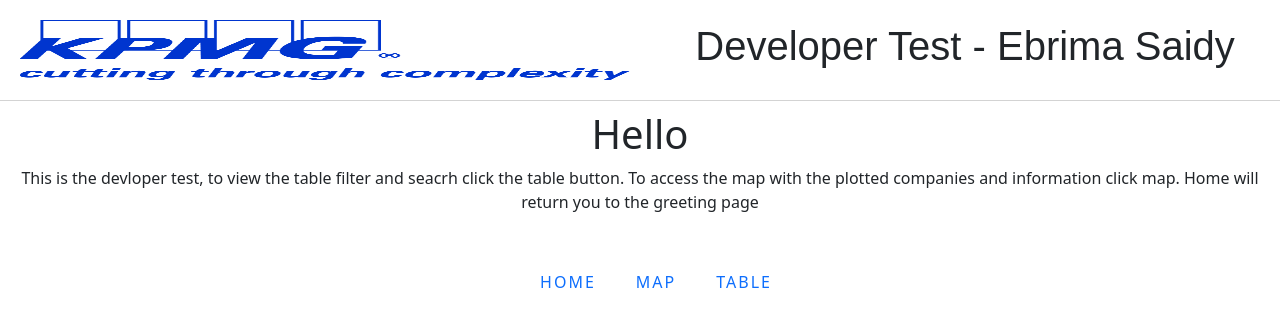
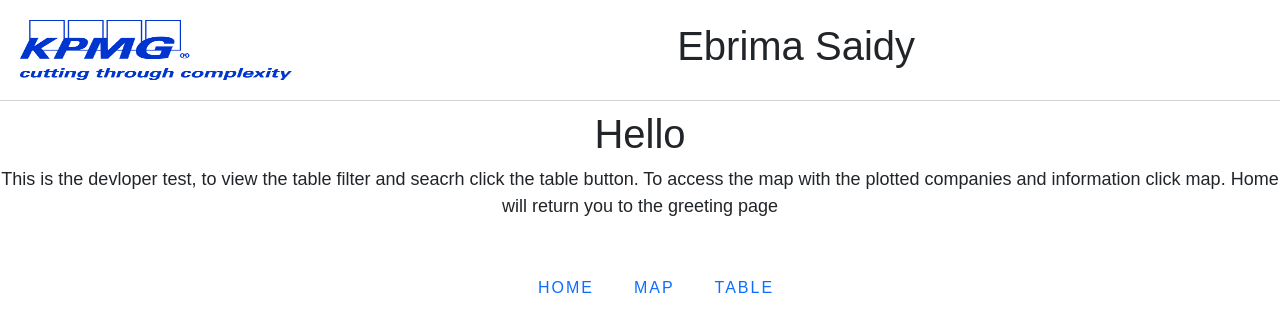
Before and after one commit to BURAMAS/kpmg-dev-test, a React (Create React App) app: page / in a window 1280 px wide. Shown: the top 332 px of the page. Built offline with nearby package versions, Linux system fonts and the light colour scheme.

Commit message:
Resizing For Screens & Descriptions

```diff
--- a/src/components/Greeting.js
+++ b/src/components/Greeting.js
@@ -1,5 +1,3 @@
-import { NavLink } from "react-router-dom";
-import { Link } from "react-router-dom";
 import styled from "styled-components";
 import Header from "./Header";
 import Navigator from "./Navigator";
@@ -11,6 +9,7 @@ display: inline-block;
 margin-top: 110px;
 text-align: center;
 justify-content: center;
+font-size: large;
 
 `
 
--- a/src/components/Header.js
+++ b/src/components/Header.js
@@ -25,13 +25,22 @@ h1{
     font-family: sans-serif;
     width: 100%;
 }
+
+@media only screen and (min-width: 768px) {
+
+    .image{
+        height: 100px;
+        width: 400px;
+}
+
+}
 `
 
 export default function Header(){
     return(
     <HeaderStyle>
-        <img src={logo} height={100}/>
-        <h1>Developer Test - Ebrima Saidy</h1>
+        <img src={logo} height={100} className='image'/>
+        <h1 className='writing'>Ebrima Saidy</h1>
     </HeaderStyle>
 
     )
--- a/src/components/Map.js
+++ b/src/components/Map.js
@@ -12,6 +12,11 @@ const MapStyle = styled.div`
 display: flex;
 margin-top: 80px;
 z-index: 3;
+
+`
+const InfoStyle = styled.div`
+margin-top:100px;
+font-size: large;
 `
 const dataUrl = "https://run.mocky.io/v3/7cb595ed-2882-4dc7-8179-d38d0b9c9d13";
 
@@ -42,6 +47,13 @@ export default function Map() {
     return(
         <>
         <Header/>
+        <InfoStyle>
+        <h1>Map Page</h1>
+        <p>This is the map page zoom out to see more of the plotted
+            companies. click on them to find out exactly what company
+            they are and information on them
+        </p>
+        </InfoStyle>
 
         <MapStyle>
 
--- a/src/components/Navigator.js
+++ b/src/components/Navigator.js
@@ -19,6 +19,11 @@ li{
         text-decoration: none;
         padding: 20px;
         letter-spacing: 2px;
+
+        &:hover{
+            background-color: orange;
+            transition: 1.5s ease;
+        }
 
     }
 }
--- a/src/components/Table.js
+++ b/src/components/Table.js
@@ -8,6 +8,39 @@ import filterFactory, { textFilter, numberFilter } from 'react-bootstrap-table2-
 import 'react-bootstrap-table2-filter/dist/react-bootstrap-table2-filter.min.css'
 import Header from './Header';
 import Navigator from './Navigator';
+
+import styled from 'styled-components';
+
+const TableStyle = styled.div`
+//margin-top: 100px;
+font-size: large;
+
+
+@media only screen and (max-width: 768px) {
+
+    display: flex;
+    flex-direction: column;
+    font-size: large;
+
+
+    .table{
+        //margin-top: 100px;
+        //margin-left: -8px;
+        font-size: 7.5px;
+        width: 100vw;
+        display: flex;
+        flex-direction: column;
+        //align-items: center;
+        //justify-content: center;
+
+
+    }
+}
+`
+
+const InfoStyle = styled.div`
+margin-top: 100px;
+`
 
 const dataUrl = "https://run.mocky.io/v3/7cb595ed-2882-4dc7-8179-d38d0b9c9d13";
 
@@ -30,11 +63,13 @@ export default function Table() {
       const columns = [
         { dataField:'id', text: 'Id' },
         { dataField:'company', text: 'Company Name' },
-        { dataField:'sector', text: 'Company Sector', filter: textFilter() },
+        { dataField:'sector', text: 'Company Sector', filter: textFilter({
+            style: {display: 'flex', flexDirection: 'column', width: '60px' , paddingTop: '10px'}
+        }) },
         { dataField:'stockSymbol', text: 'Stock Symbol' },
         { dataField:'address', text: 'Company Address'},
         { dataField:'fees.amount', text: 'Amount', filter: numberFilter({
-          style: {display: 'inline-grid'},
+          style: {display: 'flex', flexDirection: 'column', width: '150px' , marginBottom: '10px', justifyContent: 'center', alignItems: 'center'},
     })},
         { dataField:'fees.currency', text: 'Currency' },
         { dataField:'location.latitude', text: 'Latitude' },
@@ -45,7 +80,7 @@ export default function Table() {
 
       const pagination = paginationFactory({
         page: 1,
-        sizePerPage: 5,
+        sizePerPage: 50,
         lastPageText: '>>',
         firstPageText: '<<',
         nextPageText: '>',
@@ -54,15 +89,26 @@ export default function Table() {
         alwaysShowAllBtns: true,
 
       })
+
 return(
     <>
     <Header/>
+    <InfoStyle>
+    <h1>Table Page</h1>
+    <p>This is the table page with all the information read
+        you can filter by the amount and Sector. ensure you choose
+        the comparator so that it is filtered correctly
+    </p>
+    </InfoStyle>
+    <TableStyle>
       <BootstrapTable
+      parentClassName={'table'}
       keyField='id'
       columns={columns}
       data={companyData}
       pagination={pagination}
       filter= {filterFactory()}/>
+      </TableStyle>
       <Navigator/>
       </>
 
--- /dev/null
+++ b/src/globalStyle.js
@@ -0,0 +1,24 @@
+import { createGlobalStyle } from 'styled-components'
+
+const GlobalStyle = createGlobalStyle`
+*{
+    margin: 0;
+    padding : 0;
+    box-sizing: border-box;
+    font-family: 'Raleway', sans-serif;
+    //overflow-x: hidden;
+
+
+}
+h1{
+    font-family: 'Raleway', sans-serif;
+}
+a{
+    text-decoration: none;
+}
+li{
+    list-style: none;
+}
+`;
+
+export default GlobalStyle
--- a/src/index.js
+++ b/src/index.js
@@ -3,10 +3,12 @@ import ReactDOM from 'react-dom/client';
 import './index.css';
 import App from './App';
 import reportWebVitals from './reportWebVitals';
+import GlobalStyle from './globalStyle';
 
 const root = ReactDOM.createRoot(document.getElementById('root'));
 root.render(
   <React.StrictMode>
+    <GlobalStyle/>
     <App />
   </React.StrictMode>
 );
```
